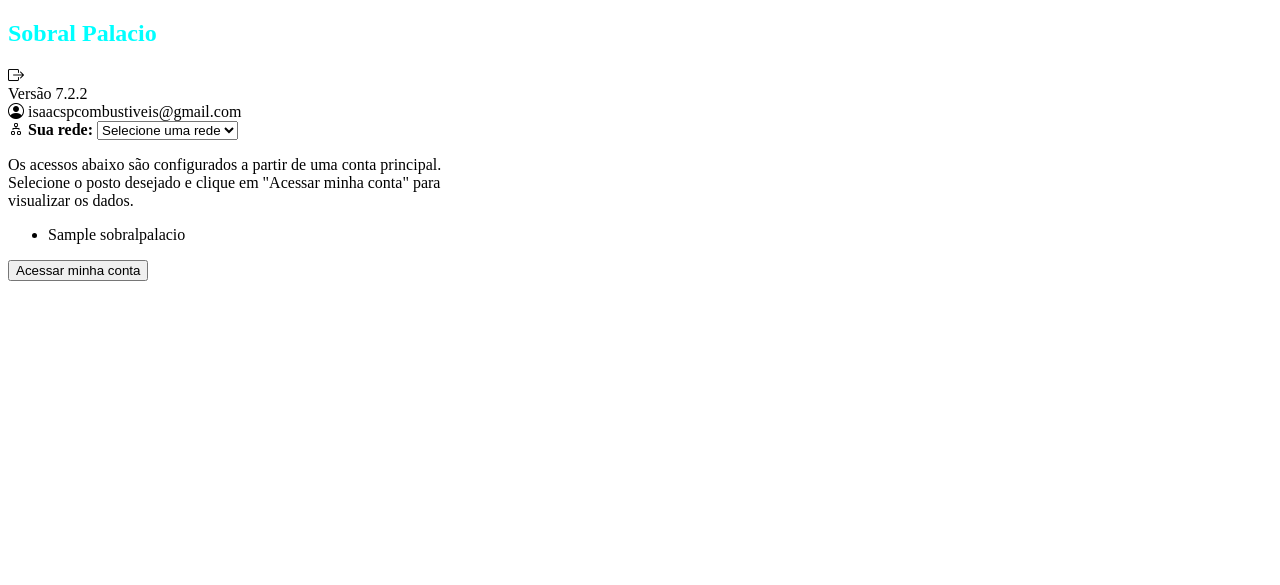
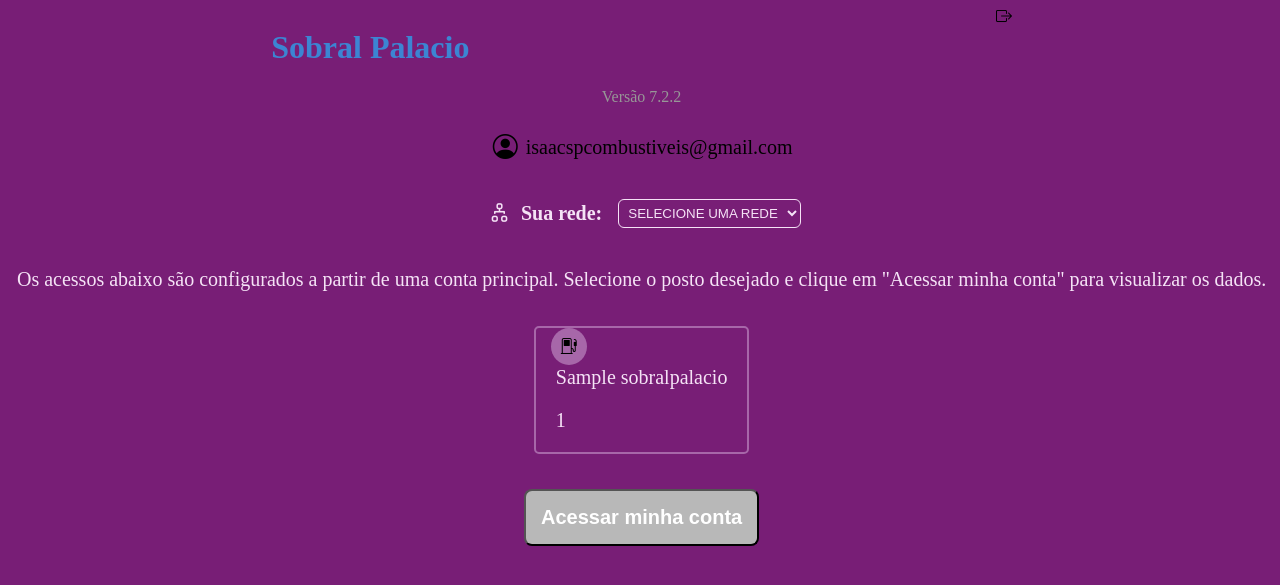
Before and after one commit to Isaac-Gomes-085/Cadastramento, a Django app: page / in a window 1280 px wide. Shown: the top 585 px of the page. Run offline with Django 5.2, Linux system fonts and the light colour scheme; tables that the repository leaves empty hold one stand-in row (values such as "Sample post").

Commit message:
added styles

```diff
--- a/register/static/style/home.css
+++ b/register/static/style/home.css
@@ -1,3 +1,164 @@
-h1 {
-    color: aqua;
+@charset "UTF-8";
+
+:root {
+    --bg-Geral-container: #781E76;
+    --color-letters-Version: #979797;
+    --title-header: #3c85d3;
+    --text-Geral: #F5E3F6;
+    --color-btn: #CCCCCC;
+    --color-icons-fuel_pump: #A767A9;
 }
+
+body {
+    width: 99%;
+    height: 100%;
+    background-color: var(--bg-Geral-container);
+    display: flex;
+    flex-direction: column;
+}
+
+.box_hidden {
+    display: hidden;
+}
+
+#header_menu {
+    display: flex;
+    justify-content: space-around;
+
+}
+.box_version {
+    display: flex;
+    justify-content: center;
+}
+.version_App {
+    color: var(--color-letters-Version);
+}
+
+#title_header {
+    color: var(--title-header);
+}
+
+.container_email_client {
+    display: flex;
+    justify-content: center;
+    align-items: center;
+    margin: 15px 0px;
+    padding: 8px;
+}
+.span_Icons {
+    padding: 5px;
+    font-size: 25px;
+    cursor: pointer;
+}
+
+.email_client {
+    padding: 3px;
+    font-size: 20px;
+}
+
+.container_select_network {
+    display: flex;
+    justify-content: center;
+    padding: 5px;
+    margin: 10px;
+    align-items: center;
+}
+
+.container_select_network i {
+    color: var(--text-Geral);
+    font-weight: 100;
+}
+
+#label_select_menu {
+    color: var(--text-Geral);
+    font-size: 20px;
+    padding: 5px 16px 5px 4px;
+    font-weight: bolder;
+}
+
+#select_your_network {
+    border-radius: 6px;
+    background-color: var(--bg-Geral-container);
+    padding: 5px;
+    border-color: var(--text-Geral);
+    color: var(--text-Geral);
+    text-transform: uppercase;
+}
+
+.information_menu {
+    display: flex;
+    justify-content: center;
+    align-items: center;
+    font-size: 20px;
+    flex-wrap: wrap;
+    color: var(--text-Geral);
+}
+
+.form_listView {
+    display: flex;
+    flex-direction: column;
+    flex-wrap: wrap;
+    justify-content: center;
+}
+
+.ul_list {
+    display: grid;
+    justify-content: center;
+    justify-items: start;
+    background-color: var(--bg-Geral-container);
+    padding: 5px;
+    margin: auto;
+}
+
+.icons_fuel_pump {
+    background-color: var(--color-icons-fuel_pump);
+    border-radius: 50%;
+    padding: 10px;
+    margin: 5px;
+}
+
+.box_list {
+    background-color: var(--bg-Geral-container);
+    border-radius: 5px;
+    margin: 10px;
+    border-color: #A767A9;
+    padding: 10px;
+    cursor: pointer;
+    border: 2px solid var(--color-icons-fuel_pump);
+    transition: all .5s;
+}
+
+.box_list:hover {
+    background-color: #250050;
+    transition: all .8s;
+}
+
+#item_listView {
+    justify-content: space-around;
+    font-size: 20px;
+    padding: 10px;
+    color: var(--text-Geral);
+    list-style: none;
+}
+#item_listView_code_client {
+    justify-content: space-around;
+    font-size: 20px;
+    padding: 10px;
+    color: var(--text-Geral);
+    list-style: none;
+}
+
+#form_acessar_conta {
+    color: #ffffff;
+    font-size: 20px;
+    font-weight: bolder;
+    background-color: #b8b8b8;
+    padding: 15px;
+    border-radius: 8px;
+    cursor: pointer;
+    margin: 20px auto;
+}
+
+#form_acessar_conta:hover {
+    background-color: #616161;
+}
--- a/register/templates/register/home.html
+++ b/register/templates/register/home.html
@@ -12,26 +12,31 @@
     <title>Sobral Palacio</title>
   </head>
   <body>
-    <nav id="navbar">
-      <h1 id="title_navbar">Sobral Palacio</h1>
-      <i class="bi bi-box-arrow-right"></i>
-    </nav>
+    <div class="box_hidden"></div>
+    <header id="header_menu">
+      <h1 id="title_header">Sobral Palacio</h1>
+      <nav id="navbar">
+        <i class="bi bi-box-arrow-right"></i>
+      </nav>
+    </header>
 
     <main>
-      <span>Versão 7.2.2</span>
-      <div>
+      <div class="box_version">
+        <span class="version_App">Versão 7.2.2</span>
+      </div>
+      <div class="container_email_client">
         <span class="span_Icons">
           <i class="bi bi-person-circle"></i>
         </span>
-
         <span class="email_client">isaacspcombustiveis@gmail.com</span>
       </div>
-      <div>
+
+      <div class="container_select_network">
         <span class="span_Icons">
           <i class="bi bi-diagram-2"></i>
         </span>
 
-        <label for="select_your_network"> <strong>Sua rede: </strong> </label>
+        <label id="label_select_menu" for="select_your_network"> <strong>Sua rede: </strong> </label>
         <select name="select_your_network" id="select_your_network">
           <option value="option1" disabled selected>Selecione uma rede</option>
           <option value="option1">Sobral &amp; Palacio</option>
@@ -41,21 +46,25 @@
           <option value="option5">option5</option>
         </select>
       </div>
-      <div>
+      <div class="information_menu">
         <p>
           Os acessos abaixo são configurados a partir de uma conta principal.
-          <br />
           Selecione o posto desejado e clique em "Acessar minha conta" para
-          <br />
           visualizar os dados.
         </p>
       </div>
       <form class="form_listView">
-        <ul>
+        <ul class="ul_list">
             {% for client in clients %}
-            <li>{{ client.fantasy_name_client }}</li>
+            <div class="box_list">
+              <span class="icons_fuel_pump">
+                <i class="bi bi-fuel-pump"></i>
+              </span>
+              <li id="item_listView">{{ client.fantasy_name_client }}</li>
+              <li id="item_listView_code_client">{{ client.code_client }}</li>
+            </div>
             {% empty %}
-                <li>Nenhuma rede encontrada</li>
+            <li class="item_listView">Nenhuma rede encontrada</li>
             {% endfor %}
         </ul>
         <input id="form_acessar_conta" type="submit" value="Acessar minha conta">
--- a/setup/settings.py
+++ b/setup/settings.py
@@ -1,3 +1,4 @@
+import secrets
 from pathlib import Path
 from decouple import config, Csv
 from dj_database_url import parse as url_db
```
